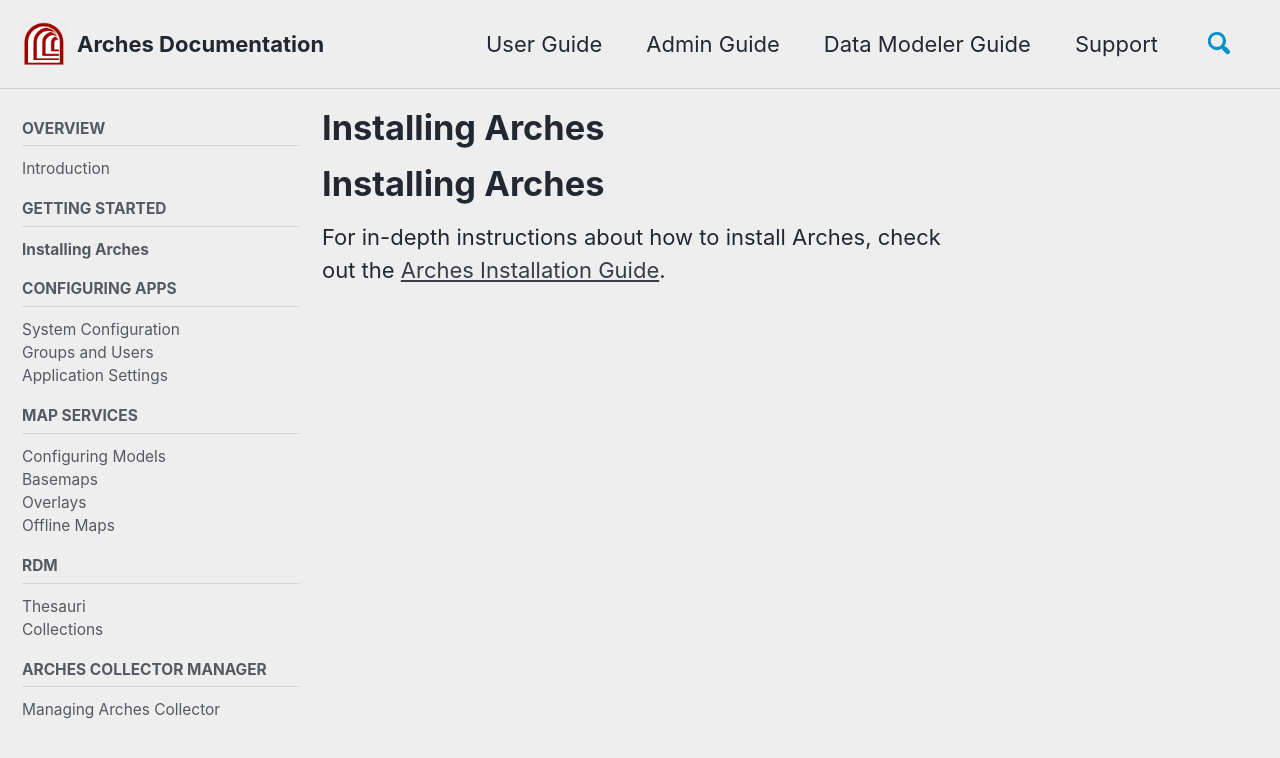
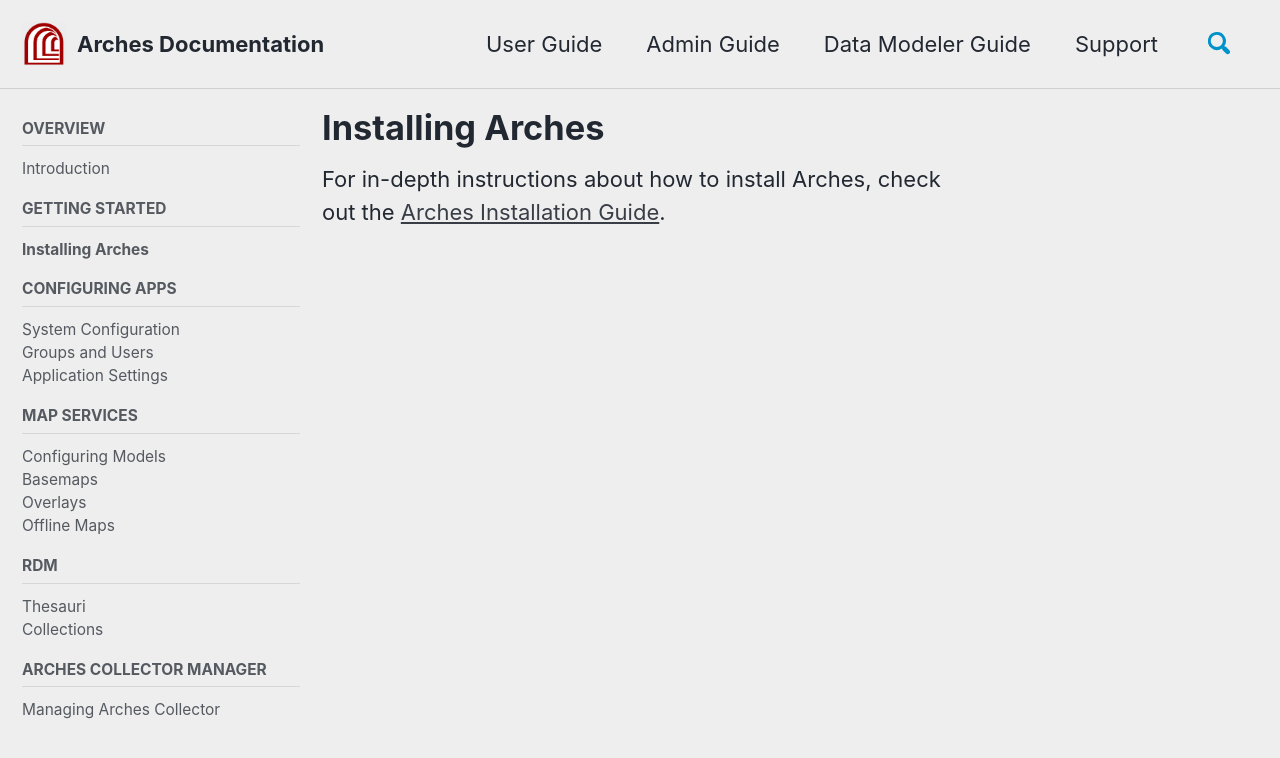
Before and after one commit to fargeo/archesguides, a Jekyll site: the page built from _pages/installing.md, in a window 1280 px wide and 900 px high. Shown: the top 758 px of the window. Built offline with Jekyll 4.4.1, drawn with Linux system fonts in a browser that asks for light colours; cached includes are drawn as plain includes; nearby versions of some CDN libraries; our own code applies the rules of GitHub Pages for plain Markdown files.

Commit message:
Update installing.md
Title to front matter

```diff
--- a/_pages/installing.md
+++ b/_pages/installing.md
@@ -10,6 +11,4 @@
     values:
       author_profile: false
 ---
-# Installing Arches
-
 For in-depth instructions about how to install Arches, check out the [Arches Installation Guide](https://www.archesproject.org/documentation/).
```
Also changed, not shown: other parts of _pages/installing.md (+1 -0 lines).
